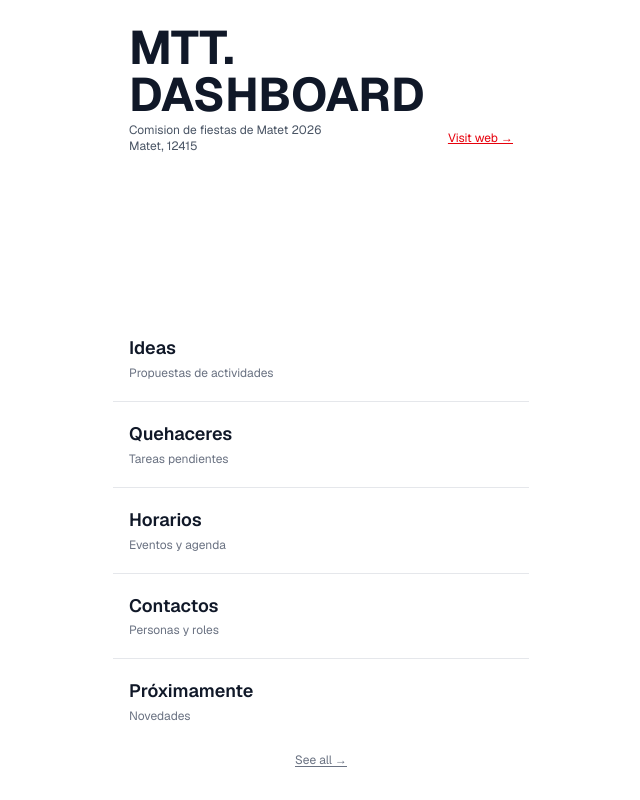
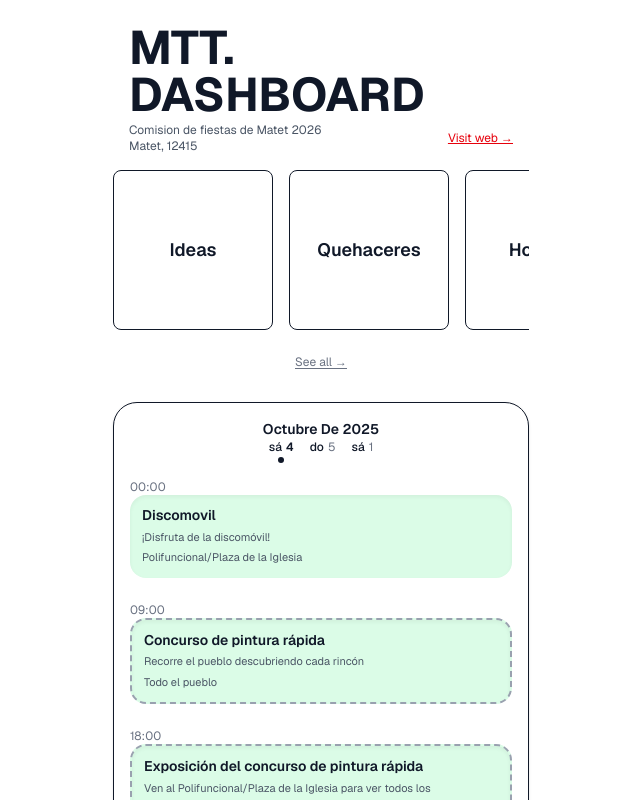
Before and after one commit to jgarcia311999/ComisionMatet, a Next.js app: page / in a window 1280 px wide. Shown: the top 800 px of the page, without its empty margins (319-959 px from the left). Built offline with nearby package versions, Linux system fonts and the light colour scheme.

Commit message:
cambio diseño

```diff
--- a/src/app/page.tsx
+++ b/src/app/page.tsx
@@ -1,19 +1,71 @@
 "use client";
-import React from "react";
+import React, { useMemo, useState } from "react";
 import Link from "next/link";
+import { fiestas, type Fiesta } from "../data/fiestas";
 
 export default function Home() {
   const items = [
-    { title: "Ideas", caption: "Propuestas de actividades" },
-    { title: "Quehaceres", caption: "Tareas pendientes" },
-    { title: "Horarios", caption: "Eventos y agenda", href: "/horarios" },
-    { title: "Contactos", caption: "Personas y roles", href: "/contactos" },
-    { title: "Próximamente", caption: "Novedades" },
+    { title: "Ideas", },
+    { title: "Quehaceres", },
+    { title: "Horarios", href: "/horarios" },
+    { title: "Contactos", href: "/contactos" },
+    { title: "Próximamente", },
   ];
+
+  // ---- Calendar state derived from fiestas ----
+  const uniqueDates = useMemo(
+    () => Array.from(new Set(fiestas.map((f) => f.date))).sort(),
+    []
+  );
+
+  const todayStr = useMemo(() => {
+    const now = new Date();
+    const tzOffset = now.getTimezoneOffset();
+    const localISO = new Date(now.getTime() - tzOffset * 60000).toISOString().slice(0, 10);
+    return localISO; // YYYY-MM-DD in local time
+  }, []);
+
+  const nextDates = useMemo(
+    () =>
+      Array.from(new Set(fiestas.map((f) => f.date)))
+        .sort()
+        .filter((d) => d >= todayStr)
+        .slice(0, 5),
+    [todayStr]
+  );
+
+  const [selectedDate, setSelectedDate] = useState<string>(
+    nextDates[0] || ""
+  );
+
+  const eventsForSelected = useMemo(
+    () =>
+      fiestas
+        .filter((f) => f.date === selectedDate)
+        .sort((a, b) => (a.time > b.time ? 1 : -1)),
+    [selectedDate]
+  );
+
+  const getWeekdayAbbr = (dateStr: string) => {
+    try {
+      const d = new Date(dateStr + "T00:00:00");
+      const wd = d.toLocaleDateString("es-ES", { weekday: "short" });
+      // Return two-letter style similar to mock (Mo, Tu, We, Th, Fr, Sa, Su)
+      return wd.slice(0, 2);
+    } catch {
+      return "";
+    }
+  };
+
+  const monthLabel = useMemo(() => {
+    if (!selectedDate) return "";
+    const d = new Date(selectedDate + "T00:00:00");
+    return d.toLocaleDateString("es-ES", { month: "long", year: "numeric" });
+  }, [selectedDate]);
 
   return (
     <main className="min-h-[100svh] bg-white text-gray-900 font-sans flex justify-center pb-[env(safe-area-inset-bottom)] pt-[env(safe-area-inset-top)]">
-      <div className="w-full max-w-md px-4 py-6 flex flex-col justify-between">
+      <div className="w-full max-w-md px-4 py-6 flex flex-col">
         {/* Header */}
         <header className="px-4">
           <h1 className="text-[47px] font-bold text-gray-900 leading-none">MTT. DASHBOARD</h1>
@@ -29,23 +81,94 @@ export default function Home() {
           </div>
         </header>
 
-        <section className="mt-6 overflow-hidden">
-          <ul className="divide-y divide-gray-200">
+        <section className="mt-4 overflow-hidden">
+          <div className="flex space-x-4 overflow-x-auto pb-4">
             {items.map((item) => (
-              <li key={item.title}>
-                <Link href={item.href || "#"} className="block px-4 py-5 hover:bg-gray-50 transition-colors">
-                  <div className="text-lg leading-snug font-semibold">{item.title}</div>
-                  <div className="text-xs mt-1 text-gray-500">{item.caption}</div>
+              <div key={item.title} className="flex-shrink-0 w-40 h-40 border rounded-lg overflow-hidden">
+                <Link href={item.href || "#"} className="w-full h-full flex flex-col justify-center items-center hover:bg-gray-50 transition-colors">
+                  <div className="text-lg font-semibold text-center">{item.title}</div>
                 </Link>
-              </li>
+              </div>
             ))}
-          </ul>
+          </div>
           <div className="text-center text-xs py-2 text-gray-500">
             <a href="#" className="underline underline-offset-2">
               See all →
             </a>
           </div>
         </section>
+
+        {/* Calendar */}
+        <section className="mt-6">
+          <div className="rounded-3xl border shadow-sm overflow-hidden bg-white">
+            {/* Top bar: days & controls */}
+            <div className="px-4 pt-4 text-sm font-semibold text-gray-900 capitalize text-center">
+              {monthLabel}
+            </div>
+            <div className="px-6 sm:px-8">
+              <div className="flex items-center justify-center text-xs text-gray-500">
+                {/* Próximos 5 días con eventos */}
+                <div className="flex items-center gap-4">
+                  {nextDates.map((d) => (
+                    <button
+                      key={d}
+                      onClick={() => setSelectedDate(d)}
+                      className="relative flex items-center gap-1"
+                    >
+                      <span className="font-medium text-gray-900">{getWeekdayAbbr(d)}</span>
+                      <span className={
+                        d === selectedDate ? "text-gray-900 font-semibold" : ""
+                      }>
+                        {parseInt(d.split("-")[2] || "", 10)}
+                      </span>
+                      {d === selectedDate && (
+                        <span className="absolute -bottom-2 left-1/2 -translate-x-1/2 w-1.5 h-1.5 bg-gray-900 rounded-full"></span>
+                      )}
+                    </button>
+                  ))}
+                </div>
+              </div>
+            </div>
+
+            {/* Timeline */}
+            <div className="grid grid-cols-[3rem,1fr] gap-x-3 p-4">
+              {eventsForSelected.length === 0 && (
+                <div className="col-span-2 text-xs text-gray-500 py-6 text-center">
+                  No hay eventos para esta fecha.
+                </div>
+              )}
+
+              {eventsForSelected.map((ev: Fiesta, idx) => (
+                <React.Fragment key={`${ev.date}-${ev.time}-${idx}`}>
+                  <div className="text-xs text-gray-500 pt-2">{ev.time}</div>
+                  <div className="relative pb-4">
+                    <div className={`rounded-2xl bg-green-100 text-gray-900 p-3 pr-12 shadow-inner ${
+                      ev.provisional ? "border-2 border-dashed border-gray-400" : ""
+                    }`}>
+                      <div className="text-sm font-semibold leading-tight">{ev.title}</div>
+                      <div className="text-[11px] mt-1 text-gray-600 line-clamp-2">{ev.description}</div>
+                      <div className="text-[11px] mt-1 text-gray-600">{ev.location}</div>
+                    </div>
+                    {/* attendees placeholders (initials or circles) */}
+                    {ev.attendees && ev.attendees.length > 0 && (
+                      <div className="absolute top-2 right-2 flex -space-x-2">
+                        {ev.attendees.slice(0, 2).map((a, i) => (
+                          <span
+                            key={i}
+                            title={a}
+                            className="w-6 h-6 rounded-full bg-gray-300 border grid place-items-center text-[10px] text-gray-700"
+                          >
+                            {a.trim().charAt(0).toUpperCase()}
+                          </span>
+                        ))}
+                      </div>
+                    )}
+                  </div>
+                </React.Fragment>
+              ))}
+            </div>
+          </div>
+        </section>
       </div>
     </main>
   );
```
